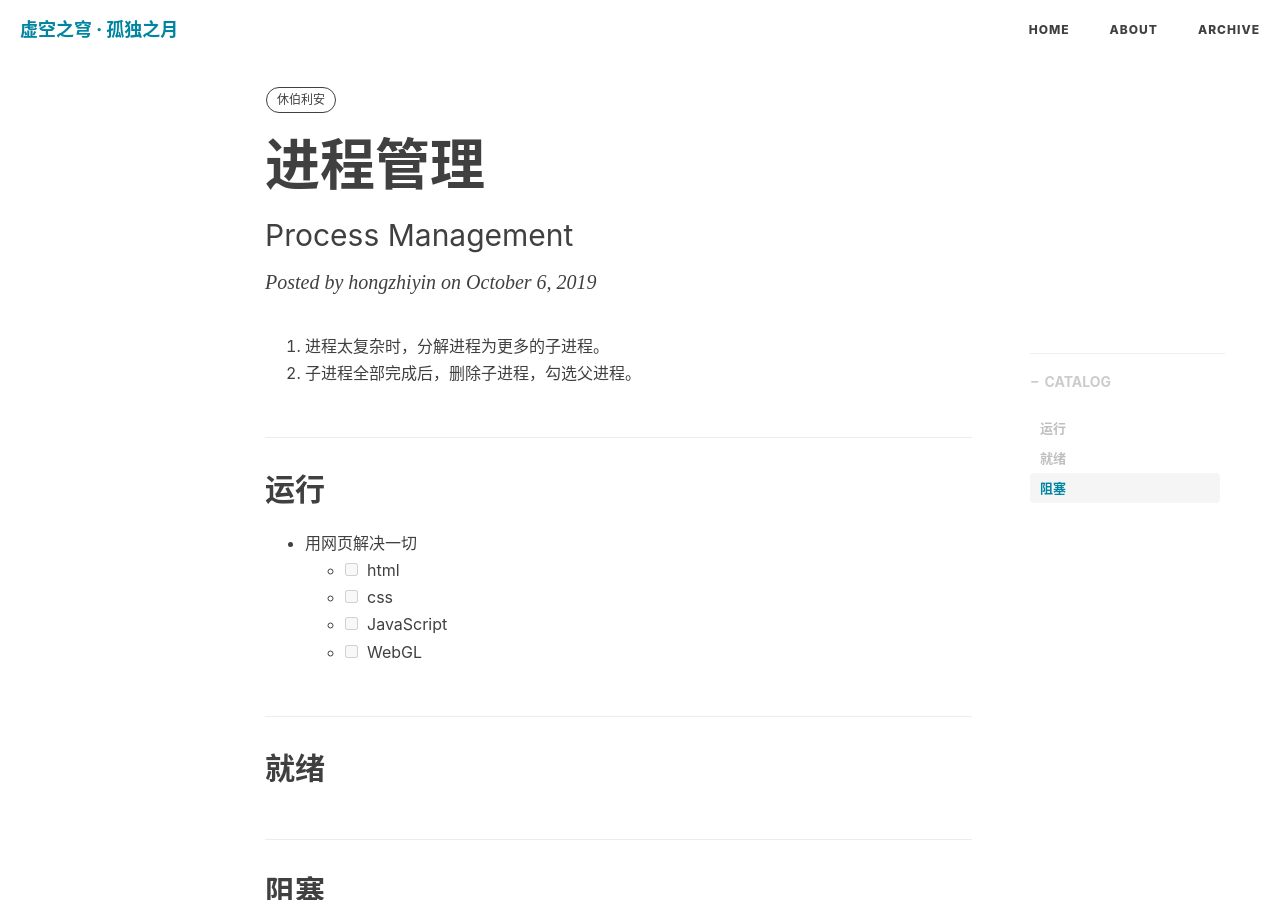
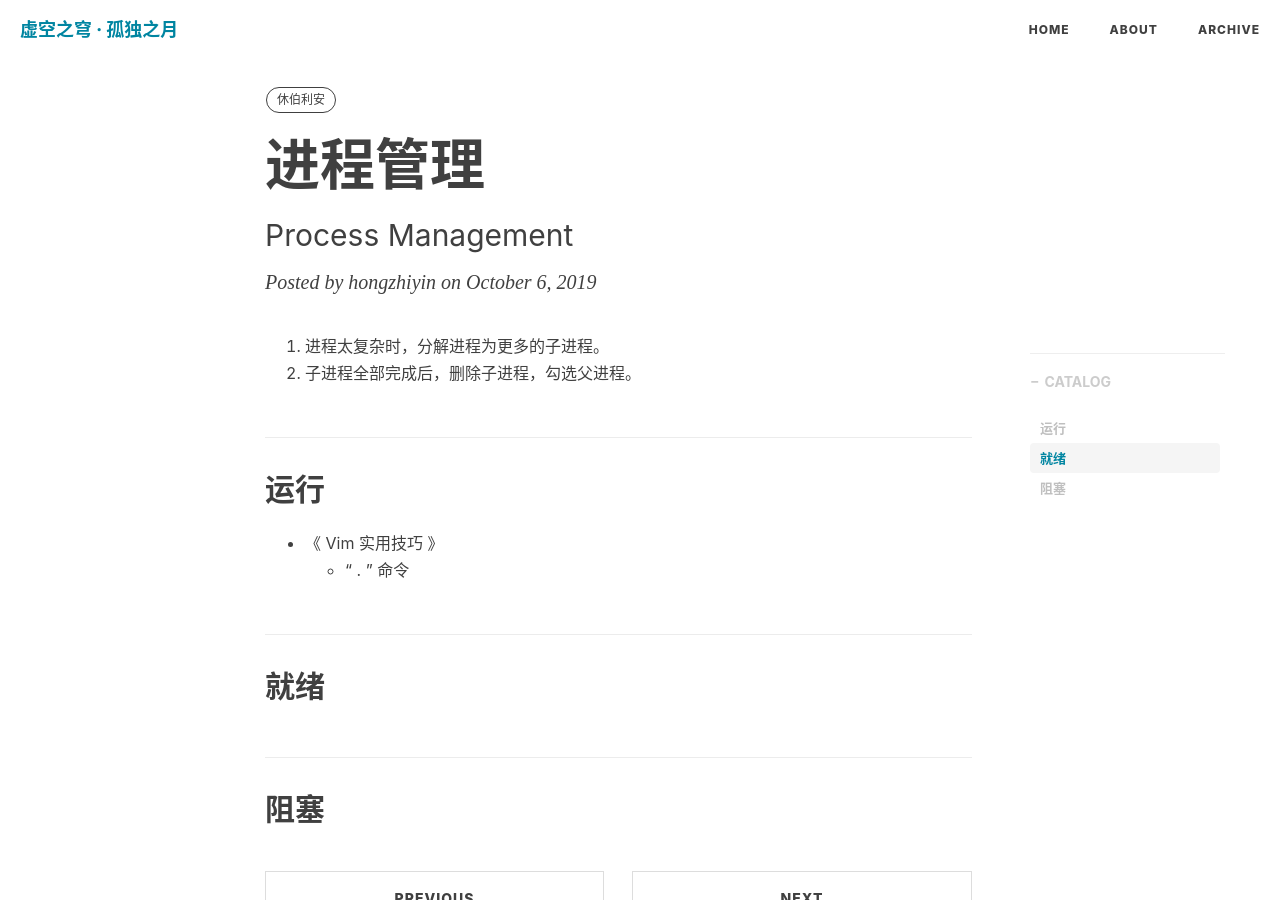
Before and after one commit to hongzhiyin/hongzhiyin.github.io, a Jekyll site: the page built from _posts/Hyperion/2019-10-06-process-management.md, in a window 1280 px wide and 900 px high. Built offline with Jekyll 4.4.1, drawn with Linux system fonts in a browser that asks for light colours; nearby versions of some CDN libraries; comment, search, counter and statistics services are not loaded.

Commit message:
Update 2019-10-06-process-management.md

```diff
--- a/_posts/Hyperion/2019-10-06-process-management.md
+++ b/_posts/Hyperion/2019-10-06-process-management.md
@@ -14,11 +14,8 @@ tags:
 
 ## 运行
 
-- 用网页解决一切
-  - [ ] &nbsp; html
-  - [ ] &nbsp; css
-  - [ ] &nbsp; JavaScript
-  - [ ] &nbsp; WebGL
+- 《 Vim 实用技巧 》
+  - “ . ” 命令
 
 
 
```
